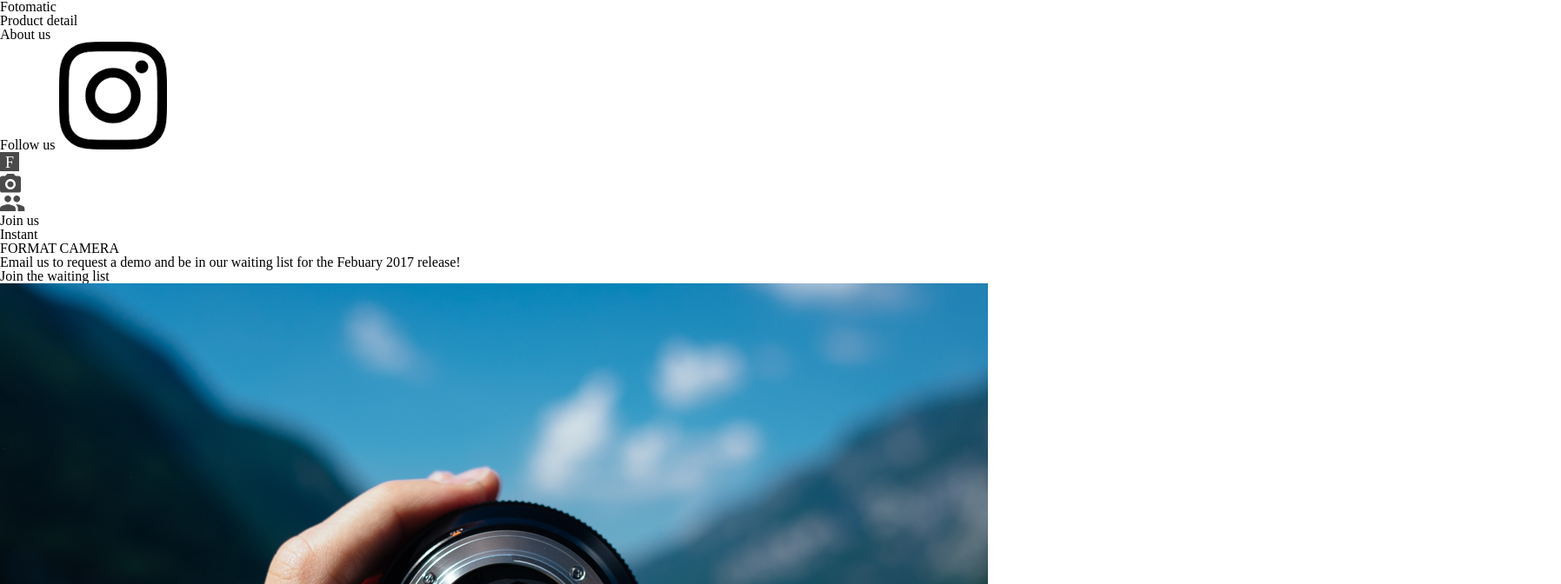
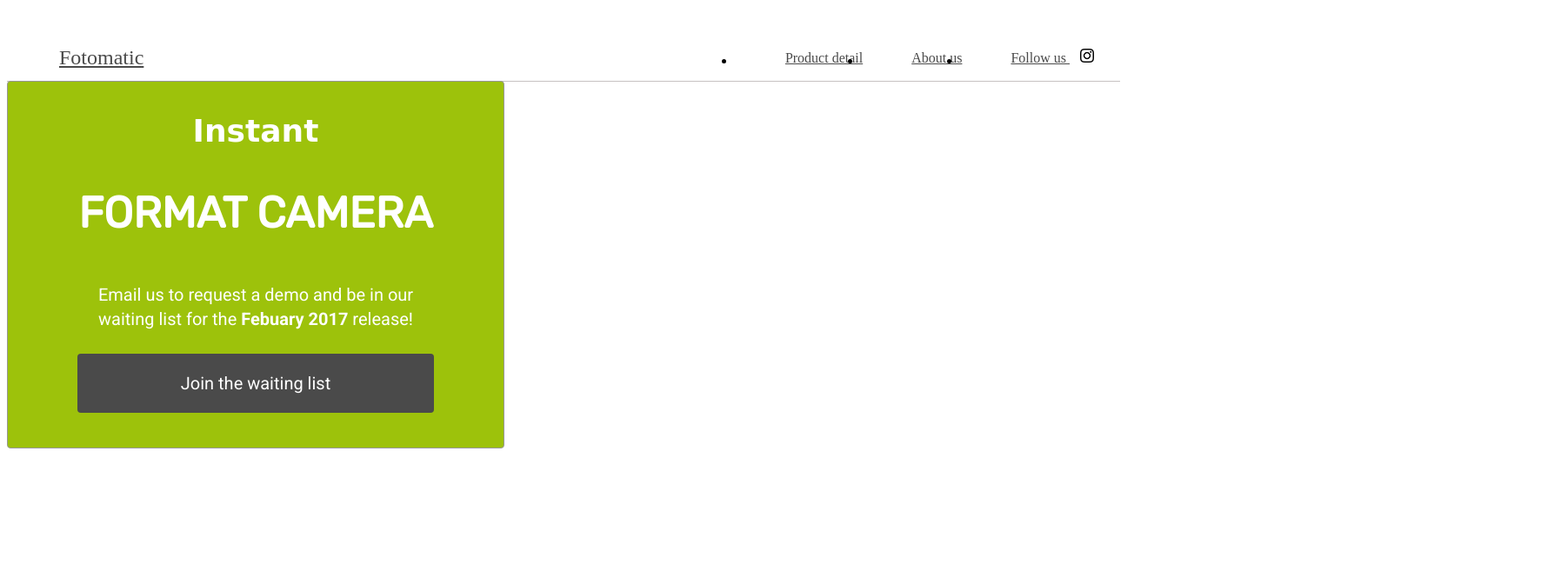
Before and after one commit to dbochner12/capstone_fotomatic_start, a plain HTML site: page index.html in a window 1280 px wide. Shown: the top 672 px of the page at 87% size, 1795 px wide, since content can reach past the window. Drawn offline with Linux system fonts and the light colour scheme; files whose address does not match are found by name; a web font is replaced by a local one.

Commit message:
Header CSS Changes

```diff
--- a/index.html
+++ b/index.html
@@ -6,7 +6,7 @@
   <link href="https://fonts.googleapis.com/css?family=Damion" rel="stylesheet">
   <link href="https://fonts.googleapis.com/css?family=Rubik" rel="stylesheet">
   <link href="https://fonts.googleapis.com/css?family=Roboto:300,400,600,700" rel="stylesheet">
-  <link rel="stylesheet" href="./resources/css/reset.css">
+  <link rel="stylesheet" href="./resources/css/style.css">
 </head>
 <body>
   <!-- Header -->
```
